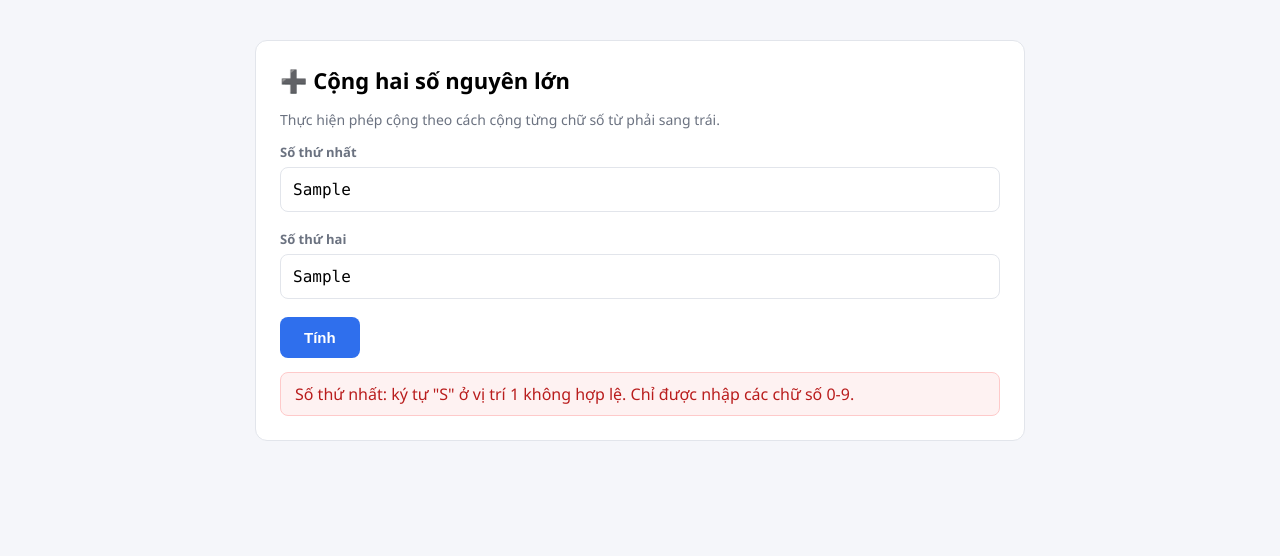
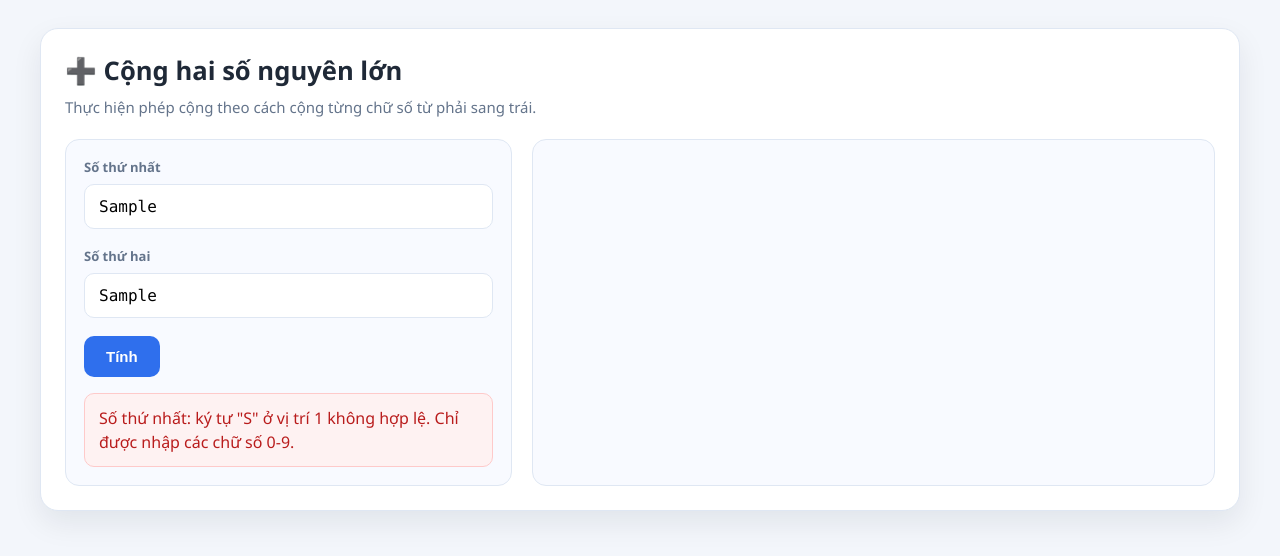
Before and after one commit to icarus7185/Add2Num, a plain HTML site: page static/index.html in a window 1280 px wide. Both pictures are taken after typing "Sample", "Sample" into the empty fields and a click on the button "Tính". Drawn offline with Linux system fonts and the light colour scheme.

Commit message:
issue WO-010

```diff
--- a/static/index.html
+++ b/static/index.html
@@ -4,42 +4,216 @@
 <meta charset="UTF-8">
 <title>Cộng số nguyên rất lớn</title>
 <style>
-    body { font-family: 'Segoe UI', Arial, sans-serif; background: #f5f6fa; margin: 0; padding: 40px 16px; }
-    .container { max-width: 720px; margin: 0 auto; background: #fff; border: 1px solid #e2e5eb; border-radius: 12px; padding: 24px; }
-    h1 { font-size: 22px; margin-top: 0; }
-    .subtitle { color: #6b7280; font-size: 14px; }
-    label { display: block; font-size: 13px; font-weight: 600; color: #6b7280; margin-bottom: 6px; }
-    input { width: 100%; box-sizing: border-box; padding: 12px; font: 16px Consolas, monospace; border: 1px solid #e2e5eb; border-radius: 8px; margin-bottom: 18px; }
-    button { background: #2f6fed; color: #fff; border: 0; padding: 12px 24px; font-size: 15px; font-weight: 600; border-radius: 8px; cursor: pointer; }
-    button:disabled { background: #a9b6cc; cursor: not-allowed; }
-    .error { color: #b91c1c; background: #fef2f2; border: 1px solid #fecaca; padding: 10px 14px; border-radius: 8px; margin-top: 14px; }
-    .result { font: 700 26px Consolas, monospace; word-break: break-all; background: #eef4ff; color: #1f52c4; padding: 14px; border-radius: 8px; }
-    .log { background: #0f172a; color: #d1e7ff; font: 13px/1.6 Consolas, monospace; padding: 16px; border-radius: 8px; max-height: 320px; overflow-y: auto; white-space: pre-wrap; }
-    h3 { font-size: 13px; color: #6b7280; margin: 20px 0 8px; }
+    :root {
+        --bg: #f3f6fb;
+        --panel: #ffffff;
+        --panel-alt: #f8faff;
+        --border: #dfe7f3;
+        --text: #1f2937;
+        --muted: #64748b;
+        --primary: #2f6fed;
+        --primary-soft: #eef4ff;
+        --danger-bg: #fef2f2;
+        --danger-border: #fecaca;
+        --danger-text: #b91c1c;
+        --log-bg: #0f172a;
+        --log-text: #dceafe;
+        --shadow: 0 12px 30px rgba(15, 23, 42, 0.08);
+    }
+
+    * { box-sizing: border-box; }
+
+    body {
+        margin: 0;
+        min-height: 100vh;
+        font-family: 'Segoe UI', Arial, sans-serif;
+        background: var(--bg);
+        color: var(--text);
+        padding: 28px 16px;
+    }
+
+    .container {
+        max-width: 1200px;
+        margin: 0 auto;
+        background: var(--panel);
+        border: 1px solid var(--border);
+        border-radius: 18px;
+        box-shadow: var(--shadow);
+        padding: 24px;
+    }
+
+    .page-header {
+        margin-bottom: 20px;
+    }
+
+    h1 {
+        font-size: clamp(24px, 2vw, 32px);
+        margin: 0 0 8px;
+    }
+
+    .subtitle {
+        margin: 0;
+        color: var(--muted);
+        font-size: 15px;
+        line-height: 1.5;
+    }
+
+    .workspace {
+        display: grid;
+        grid-template-columns: minmax(290px, 0.95fr) minmax(360px, 1.45fr);
+        gap: 20px;
+        align-items: start;
+    }
+
+    .panel {
+        background: var(--panel-alt);
+        border: 1px solid var(--border);
+        border-radius: 14px;
+        padding: 18px;
+    }
+
+    .panel h3 {
+        margin: 0 0 14px;
+        font-size: 15px;
+        color: var(--muted);
+    }
+
+    label {
+        display: block;
+        font-size: 13px;
+        font-weight: 700;
+        color: var(--muted);
+        margin-bottom: 8px;
+    }
+
+    input {
+        width: 100%;
+        box-sizing: border-box;
+        padding: 12px 14px;
+        font: 16px Consolas, monospace;
+        border: 1px solid var(--border);
+        border-radius: 10px;
+        background: #fff;
+        margin-bottom: 18px;
+        transition: border-color .15s ease, box-shadow .15s ease;
+    }
+
+    input:focus {
+        outline: none;
+        border-color: rgba(47, 111, 237, 0.45);
+        box-shadow: 0 0 0 3px rgba(47, 111, 237, 0.12);
+    }
+
+    button {
+        background: var(--primary);
+        color: #fff;
+        border: 0;
+        padding: 12px 22px;
+        font-size: 15px;
+        font-weight: 700;
+        border-radius: 10px;
+        cursor: pointer;
+        transition: opacity .15s ease, transform .15s ease;
+    }
+
+    button:hover:not(:disabled) {
+        opacity: 0.96;
+        transform: translateY(-1px);
+    }
+
+    button:disabled {
+        background: #a9b6cc;
+        cursor: not-allowed;
+    }
+
+    .error {
+        margin-top: 16px;
+        color: var(--danger-text);
+        background: var(--danger-bg);
+        border: 1px solid var(--danger-border);
+        padding: 12px 14px;
+        border-radius: 10px;
+        line-height: 1.5;
+    }
+
+    .result-panel {
+        min-height: 100%;
+    }
+
+    .result {
+        font: 700 26px/1.5 Consolas, monospace;
+        word-break: break-all;
+        overflow-wrap: anywhere;
+        background: var(--primary-soft);
+        color: #1f52c4;
+        padding: 14px 16px;
+        border-radius: 10px;
+        border: 1px solid #dfe9ff;
+        min-height: 72px;
+        display: flex;
+        align-items: center;
+    }
+
+    .log {
+        background: var(--log-bg);
+        color: var(--log-text);
+        font: 13px/1.6 Consolas, monospace;
+        padding: 16px;
+        border-radius: 10px;
+        min-height: 280px;
+        max-height: 420px;
+        overflow: auto;
+        white-space: pre-wrap;
+        word-break: break-word;
+    }
+
+    .hidden { display: none !important; }
+
+    @media (max-width: 900px) {
+        .workspace {
+            grid-template-columns: 1fr;
+        }
+
+        .container {
+            padding: 18px;
+        }
+    }
 </style>
 </head>
 <body>
 <div class="container">
+    <div class="page-header">
         <h1>➕ Cộng hai số nguyên lớn</h1>
         <p class="subtitle">Thực hiện phép cộng theo cách cộng từng chữ số từ phải sang trái.</p>
+    </div>
 
+    <div class="workspace">
+        <div class="panel">
             <form id="form">
+                <div>
                     <label for="num1">Số thứ nhất</label>
                     <input id="num1" placeholder="Ví dụ: 123456789012345678901234567890" autocomplete="off">
+                </div>
 
+                <div>
                     <label for="num2">Số thứ hai</label>
                     <input id="num2" placeholder="Ví dụ: 987654321098765432109876543210" autocomplete="off">
+                </div>
 
-        <button id="btn">Tính</button>
+                <button id="btn" type="submit">Tính</button>
             </form>
 
-    <div class="error" id="error" hidden></div>
+            <div class="error hidden" id="error"></div>
+        </div>
 
-    <div id="output" hidden>
+        <div class="panel result-panel">
+            <div id="output" class="hidden">
                 <h3>Kết quả</h3>
                 <div class="result" id="result"></div>
                 <h3>Log từng bước tính</h3>
                 <div class="log" id="log"></div>
+            </div>
+        </div>
     </div>
 </div>
 
@@ -54,7 +228,10 @@ function kiemTra(value, ten) {
 
 $('form').onsubmit = async e => {
     e.preventDefault();
-    $('error').hidden = $('output').hidden = true;
+    $('error').classList.add('hidden');
+    $('error').hidden = true;
+    $('output').classList.add('hidden');
+    $('output').hidden = true;
 
     const num1 = $('num1').value, num2 = $('num2').value;
     const loi = kiemTra(num1, 'Số thứ nhất') || kiemTra(num2, 'Số thứ hai');
@@ -72,6 +249,7 @@ $('form').onsubmit = async e => {
 
         $('result').textContent = data.result;
         $('log').textContent = data.log.map(line => '› ' + line).join('\n');
+        $('output').classList.remove('hidden');
         $('output').hidden = false;
     } catch (err) {
         showError(err.message);
@@ -82,6 +260,7 @@ $('form').onsubmit = async e => {
 
 function showError(msg) {
     $('error').textContent = msg;
+    $('error').classList.remove('hidden');
     $('error').hidden = false;
 }
 </script>
```
Also changed, not shown: 1 other file. Lines whose indentation alone changed are shown as unchanged.
